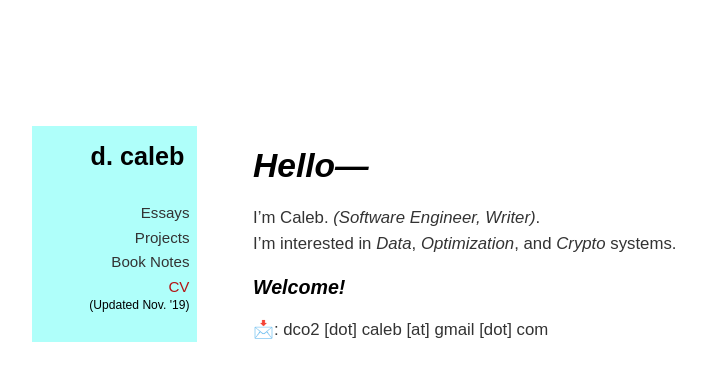
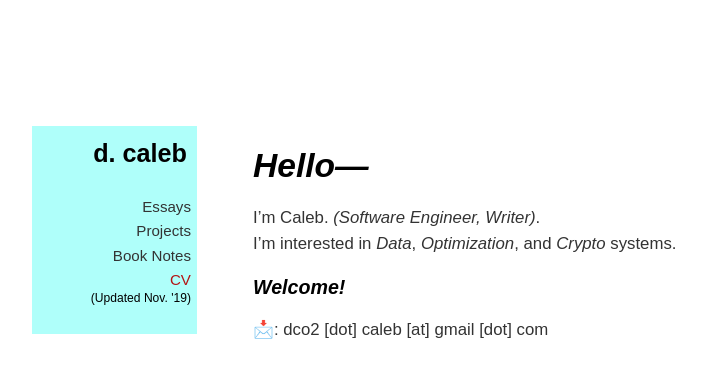
Before and after one commit to dCO2/blog-gh-pages, a Jekyll site: the page built from index.md, in a window 1280 px wide. Shown: the top 381 px of the page, without its empty margins (123-826 px from the left). Built offline with Jekyll 4.4.1, drawn with Linux system fonts in a browser that asks for light colours; some web fonts are replaced.

Commit message:
Final attempt to fix nav-bar padding

```diff
--- a/css/styles.css
+++ b/css/styles.css
@@ -117,7 +117,7 @@ p code, ul code {
 
 .author-name {
     margin: 0.2em 0;
-    padding: 0.5em;
+    padding: 0.4em;
 }
 
 .author-name a {
@@ -128,7 +128,7 @@ p code, ul code {
     font-size: 1.2em;
     list-style-type: none;
     margin-top: 1em;
-    padding: 0.5em;
+    padding: 0.4em;
 }
 
 .home-nav ul li {
```
